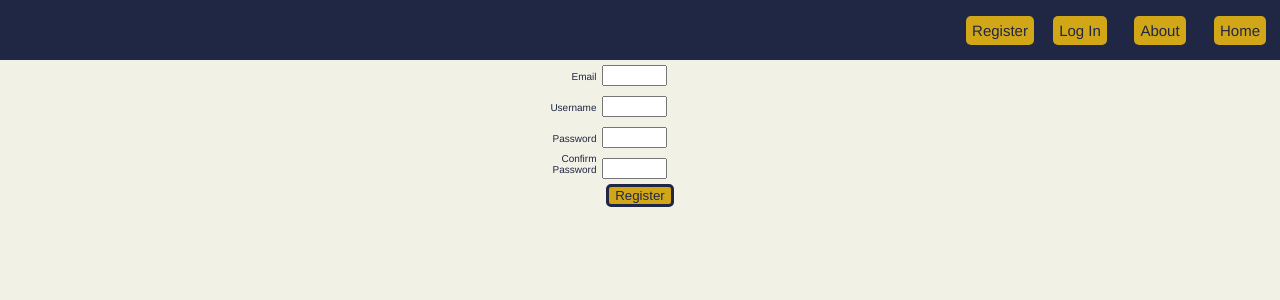
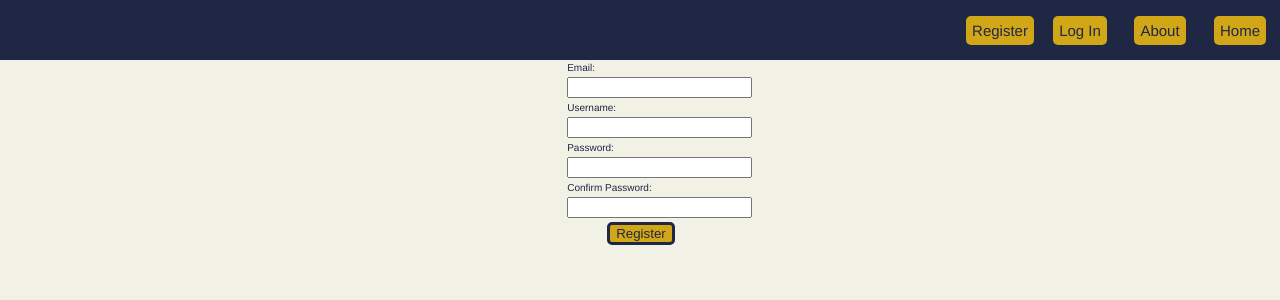
Before and after one commit to WillJohnson03/book_shelf, a Flask app: page /register in a window 1280 px wide. Shown: the top 300 px of the page. Run offline with Flask 2, Linux system fonts and the light colour scheme; some libraries are stand-ins or nearby versions.

Commit message:
add css for forms

```diff
--- a/myapp/static/css/main.css
+++ b/myapp/static/css/main.css
@@ -131,15 +131,14 @@ form {
 
 label, input {
   display: inline-block;
+  margin: 2px 0px 2px 2px;
 }
 
 label {
-  width: 30%;
   text-align: right;
 }
 
 label+input {
-  width: 30%;
   margin: 5px 0px 5px 5px;
 }
 
--- a/myapp/templates/account.html
+++ b/myapp/templates/account.html
@@ -21,7 +21,7 @@
             {{form.email(class='form-control')}}
         </div>
 
-        <div class="form-group">
+        <div class="submit-btn">
             {{form.submit(class='btn btn-primary')}}
         </div>
 
--- a/myapp/templates/register.html
+++ b/myapp/templates/register.html
@@ -3,10 +3,10 @@
 
 <form method="POST">
   {{form.hidden_tag()}}
-  {{form.email.label}}{{form.email}}<br>
-  {{form.username.label}}{{form.username}}<br>
-  {{form.password.label}}{{form.password}}<br>
-  {{form.pass_confirm.label}}{{form.pass_confirm}}<br>
+  {{form.email.label}}:<br>{{form.email}}<br>
+  {{form.username.label}}:<br>{{form.username}}<br>
+  {{form.password.label}}:<br>{{form.password}}<br>
+  {{form.pass_confirm.label}}:<br>{{form.pass_confirm}}<br>
   <div class="submit-btn">
     {{form.submit()}}
   </div>
```
